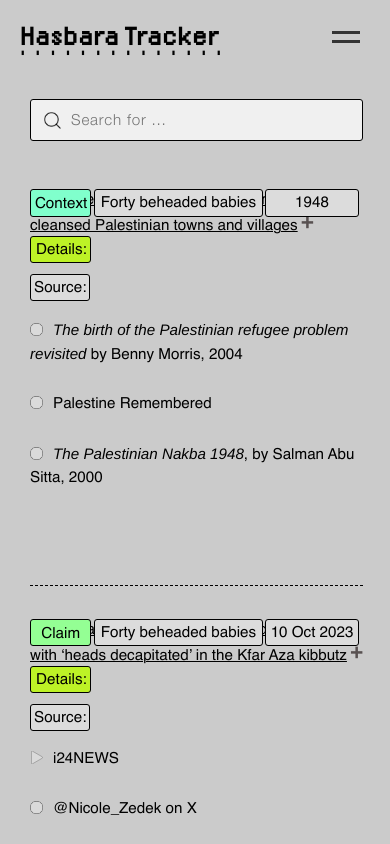
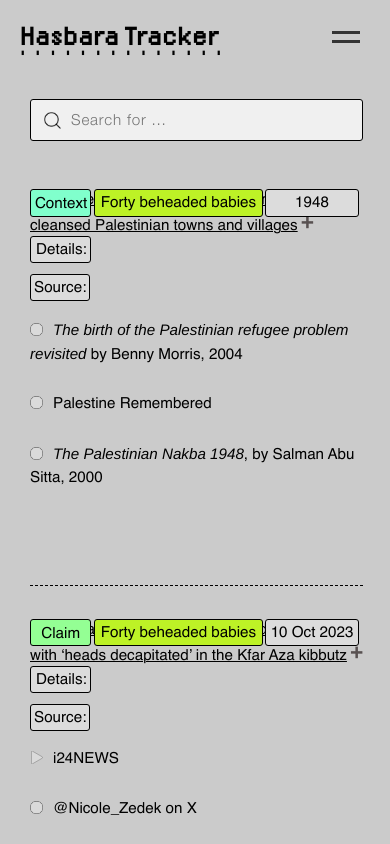
Before and after one commit to tamtzekin/hasbara-tracker, a React (Create React App) app: page /tracker in a window 390 px wide. Shown: the top 844 px of the page. Built offline with nearby package versions, Linux system fonts and the light colour scheme.

Commit message:
Update Tracker.css

```diff
--- a/src/components/Tracker.css
+++ b/src/components/Tracker.css
@@ -342,7 +342,7 @@ ul {
         margin-left: 16.3%;
         vertical-align: 0;
         border-radius: 3px;
-        background: #dcdcdc;
+        background: #bdf226;
         width: 43%;
         font-style: normal;
         vertical-align: center;
@@ -369,7 +369,7 @@ ul {
         vertical-align: 0;
         border: solid 0.5px;
         border-radius: 3px;
-        background: #9dff20;
+        background: #bdf226;
     } */
 
     .context-tag {
@@ -396,7 +396,7 @@ ul {
 
 
     .details-heading {
-        background: #bdf226;
+        background: #dcdcdc;
         border: 0.5px solid black;
         padding: 0.3% 1.3% 0.3% 1.3%;
         border-radius: 3px;
```
